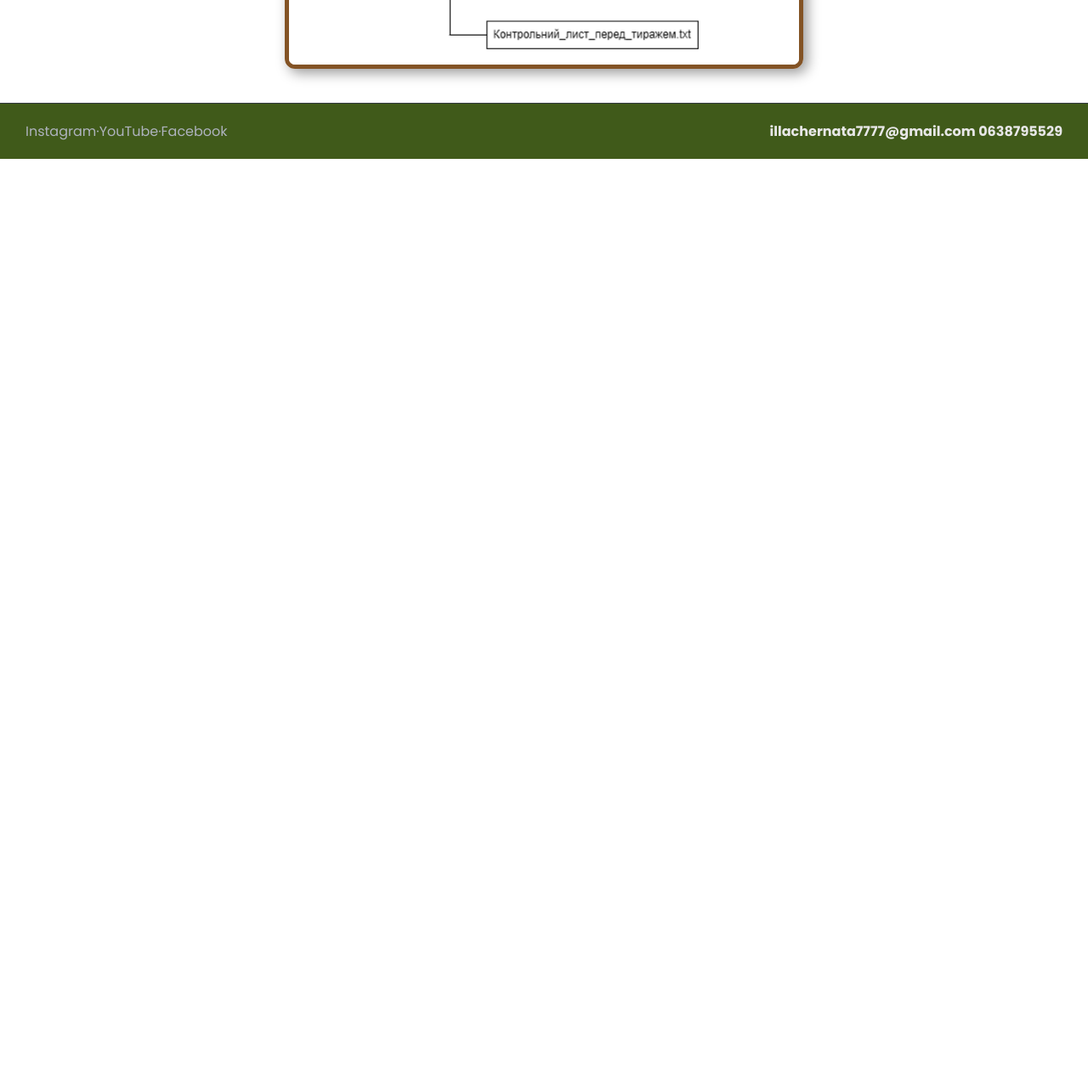
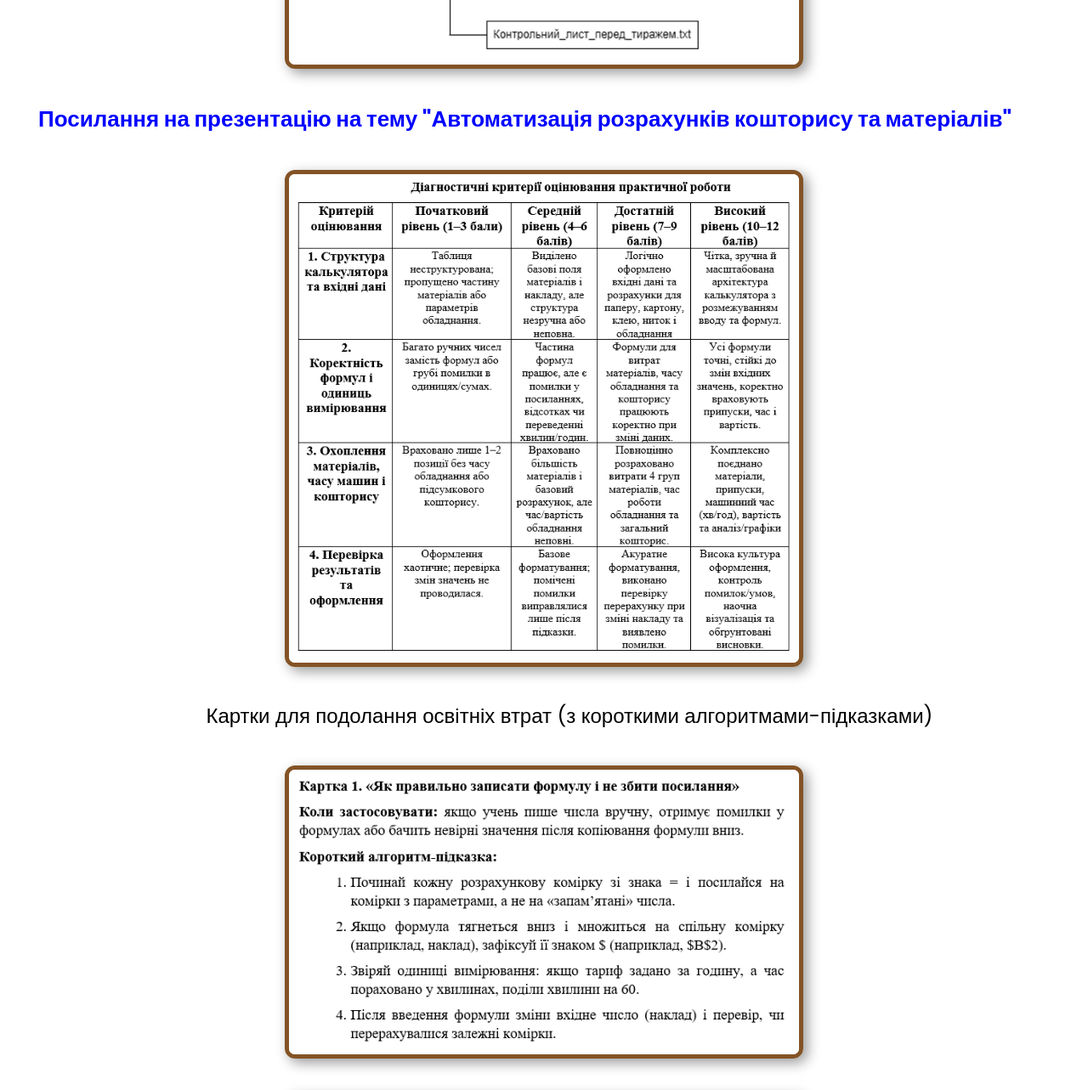
Before and after one commit to illachernata7777-ship-it/website-practic, a plain HTML site: page students/metods.html in a window 1280 px wide. Shown: the part 3320-4603 px from the top of the page at 85% size. Before the commit the page ends 3507 px from the top, so only its background shows below. Drawn offline with Linux system fonts and the light colour scheme; files whose address does not match are found by name.

Commit message:
Add files via upload

```diff
--- a/students/metods.html
+++ b/students/metods.html
@@ -102,6 +102,17 @@
     				<div class="description-image-container" style="max-width: 600px;">
             			<img src="../img/зр.png" alt="Зразок" class="description-image">
         			</div>
+        			<a href="https://docs.google.com/presentation/d/1ceVK1GnDULCH8R-jBLx7ZP2EBw_xw7HR/edit?usp=drive_link&ouid=106560539299187360784&rtpof=true&sd=true"_blank" style="color: blue; text-decoration: none; font-weight: bold; font-size: 26px;">Посилання на презентацію на тему "Автоматизація розрахунків кошторису та матеріалів"</a>
+        			<div class="description-image-container" style="max-width: 600px;">
+            			<img src="../img/кри.png" alt="Критерії оцінювання" class="description-image">
+        			</div>
+        			<p class="description-size" style="text-align: center; font-weight: normal;">Картки для подолання освітніх втрат (з короткими алгоритмами-підказками)</p>
+        			<div class="description-image-container" style="max-width: 600px;">
+            			<img src="../img/к1.png" alt="Картка 1" class="description-image">
+        			</div>
+        			<div class="description-image-container" style="max-width: 600px;">
+            			<img src="../img/к2.png" alt="Картка 1" class="description-image">
+        			</div>
 				</div>
     		</div>
 	</section>
```
